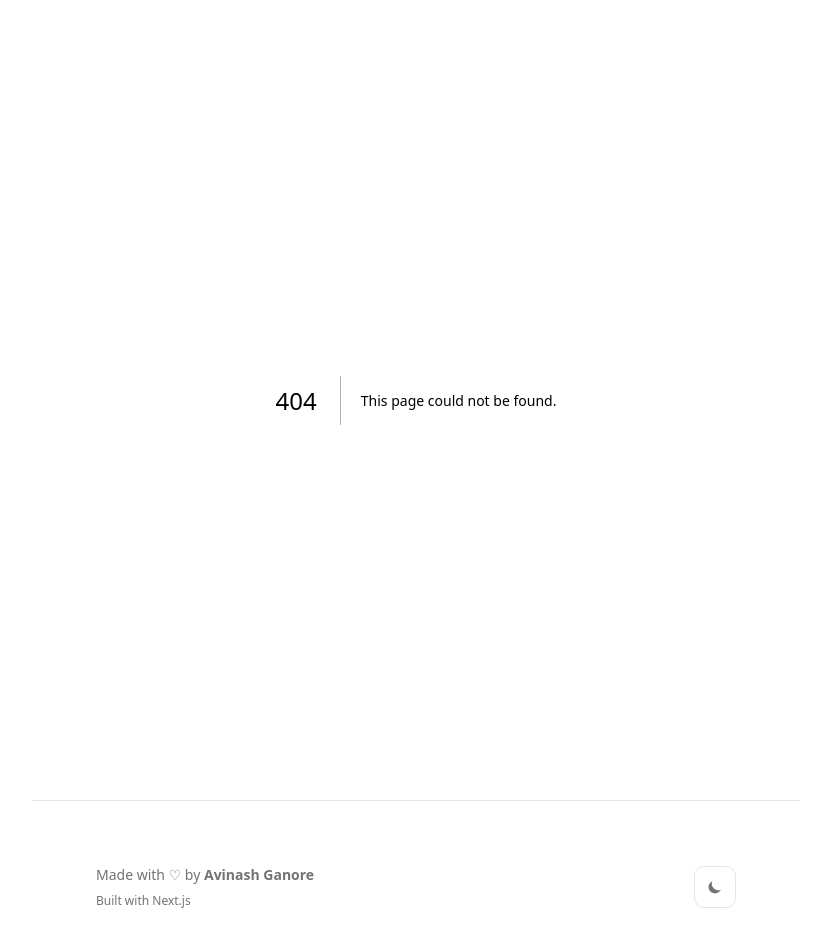
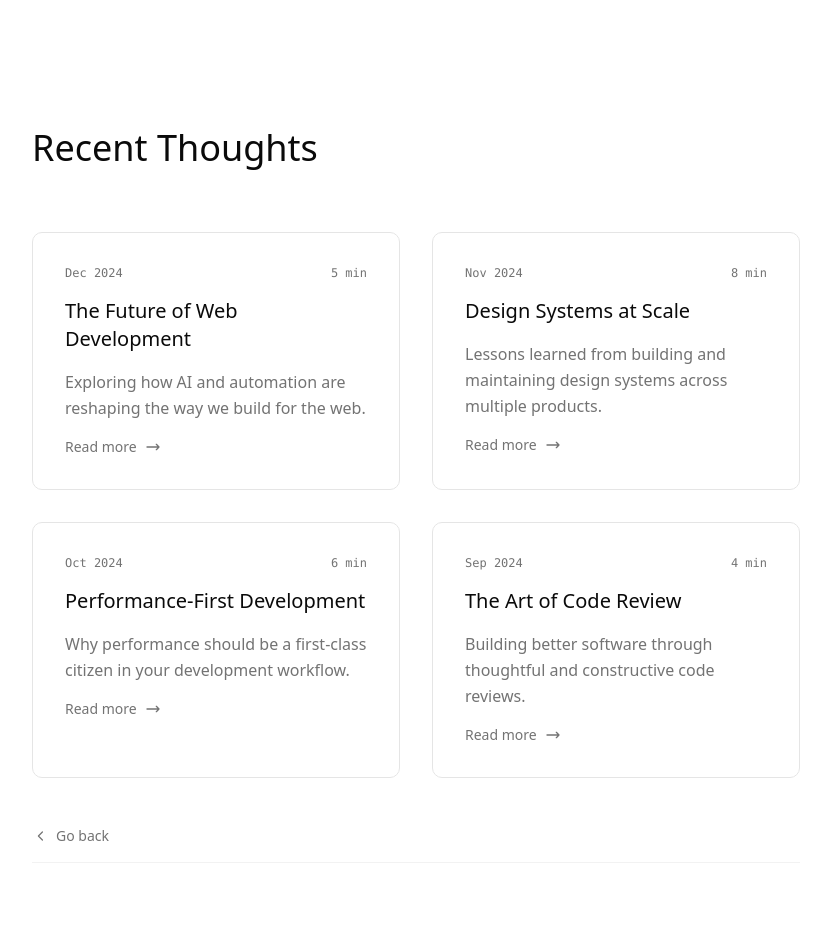
Before and after one commit to Xzy-Vron/Its-Avi, a Next.js app: page /blogs in a window 1280 px wide. Before the commit this address had no page. Shown: the top 952 px of the page, without its empty margins (224-1055 px from the left). Built offline with nearby package versions, Linux system fonts and the light colour scheme.

Commit message:
Create blogs page

```diff
--- /dev/null
+++ b/app/blogs/page.tsx
@@ -0,0 +1,145 @@
+"use client"
+
+import Link from "next/link"
+import { useEffect, useRef, useState } from "react"
+
+export default function Home() {
+  const [isDark, setIsDark] = useState(true)
+  const [activeSection, setActiveSection] = useState("")
+  const sectionsRef = useRef<(HTMLElement | null)[]>([])
+
+  useEffect(() => {
+    document.documentElement.classList.toggle("dark", isDark)
+  }, [isDark])
+
+  useEffect(() => {
+    const observer = new IntersectionObserver(
+      (entries) => {
+        entries.forEach((entry) => {
+          if (entry.isIntersecting) {
+            entry.target.classList.add("animate-fade-in-up")
+            setActiveSection(entry.target.id)
+          }
+        })
+      },
+      { threshold: 0.3, rootMargin: "0px 0px -20% 0px" },
+    )
+
+    sectionsRef.current.forEach((section) => {
+      if (section) observer.observe(section)
+    })
+
+    return () => observer.disconnect()
+  }, [])
+
+  const toggleTheme = () => {
+    setIsDark(!isDark)
+  }
+
+  const post = {
+    title: "The Future of Web Development",
+    excerpt: "Exploring how AI and automation are reshaping the way we build for the web.",
+    date: "Dec 2024",
+    readTime: "5 min",
+  }
+
+  return (
+    <main className="max-w-4xl mx-auto px-8 lg:px-16">
+      <section id="thoughts" ref={(el) => {sectionsRef.current[2] = el}} className="min-h-screen py-32 opacity-0">
+          <div className="space-y-16">
+            <h2 className="text-4xl font-light">Recent Thoughts</h2>
+
+            <div className="grid lg:grid-cols-2 gap-8">
+              {[
+                {
+                  title: "The Future of Web Development",
+                  excerpt: "Exploring how AI and automation are reshaping the way we build for the web.",
+                  date: "Dec 2024",
+                  readTime: "5 min",
+                },
+                {
+                  title: "Design Systems at Scale",
+                  excerpt: "Lessons learned from building and maintaining design systems across multiple products.",
+                  date: "Nov 2024",
+                  readTime: "8 min",
+                },
+                {
+                  title: "Performance-First Development",
+                  excerpt: "Why performance should be a first-class citizen in your development workflow.",
+                  date: "Oct 2024",
+                  readTime: "6 min",
+                },
+                {
+                  title: "The Art of Code Review",
+                  excerpt: "Building better software through thoughtful and constructive code reviews.",
+                  date: "Sep 2024",
+                  readTime: "4 min",
+                },
+              ].map((post, index) => (
+                <article
+                  key={index}
+                  className="group p-8 border border-border rounded-lg hover:border-muted-foreground/50 transition-all duration-500 hover:shadow-lg cursor-pointer"
+                >
+                  <div className="space-y-4">
+                    <div className="flex items-center justify-between text-xs text-muted-foreground font-mono">
+                      <span>{post.date}</span>
+                      <span>{post.readTime}</span>
+                    </div>
+
+                    <h3 className="text-xl font-medium group-hover:text-muted-foreground transition-colors duration-300">
+                      {post.title}
+                    </h3>
+
+                    <p className="text-muted-foreground leading-relaxed">{post.excerpt}</p>
+
+                    <div className="flex items-center gap-2 text-sm text-muted-foreground group-hover:text-foreground transition-colors duration-300">
+                      <span>Read more</span>
+                      <svg
+                        className="w-4 h-4 transform group-hover:translate-x-1 transition-transform duration-300"
+                        fill="none"
+                        stroke="currentColor"
+                        viewBox="0 0 24 24"
+                        aria-hidden="true"
+                      >
+                        <path
+                          strokeLinecap="round"
+                          strokeLinejoin="round"
+                          strokeWidth={2}
+                          d="M17 8l4 4m0 0l-4 4m4-4H3"
+                        />
+                      </svg>
+                    </div>
+                  </div>
+                </article>
+              ))}
+              <div className="col-span-full w-full border-b border-border/50 hover:border-border flex items-center justify-start">
+                <div className="flex justify-start">
+              <Link
+                href="/"
+                aria-label="Go back to blogs list"
+                className="group flex items-center gap-2 py-4 text-sm text-muted-foreground hover:text-foreground transition-colors"
+              >
+                <svg
+                  className="h-4 w-4 transition-transform group-hover:-translate-x-0.5"
+                  viewBox="0 0 20 20"
+                  fill="none"
+                  aria-hidden="true"
+                >
+                  <path
+                    d="M13 5l-5 5 5 5"
+                    stroke="currentColor"
+                    strokeWidth="1.5"
+                    strokeLinecap="round"
+                    strokeLinejoin="round"
+                  />
+                </svg>
+                <span>Go back</span>
+              </Link>
+            </div>
+              </div>
+            </div>
+          </div>
+        </section>
+    </main>
+  )
+}
```
